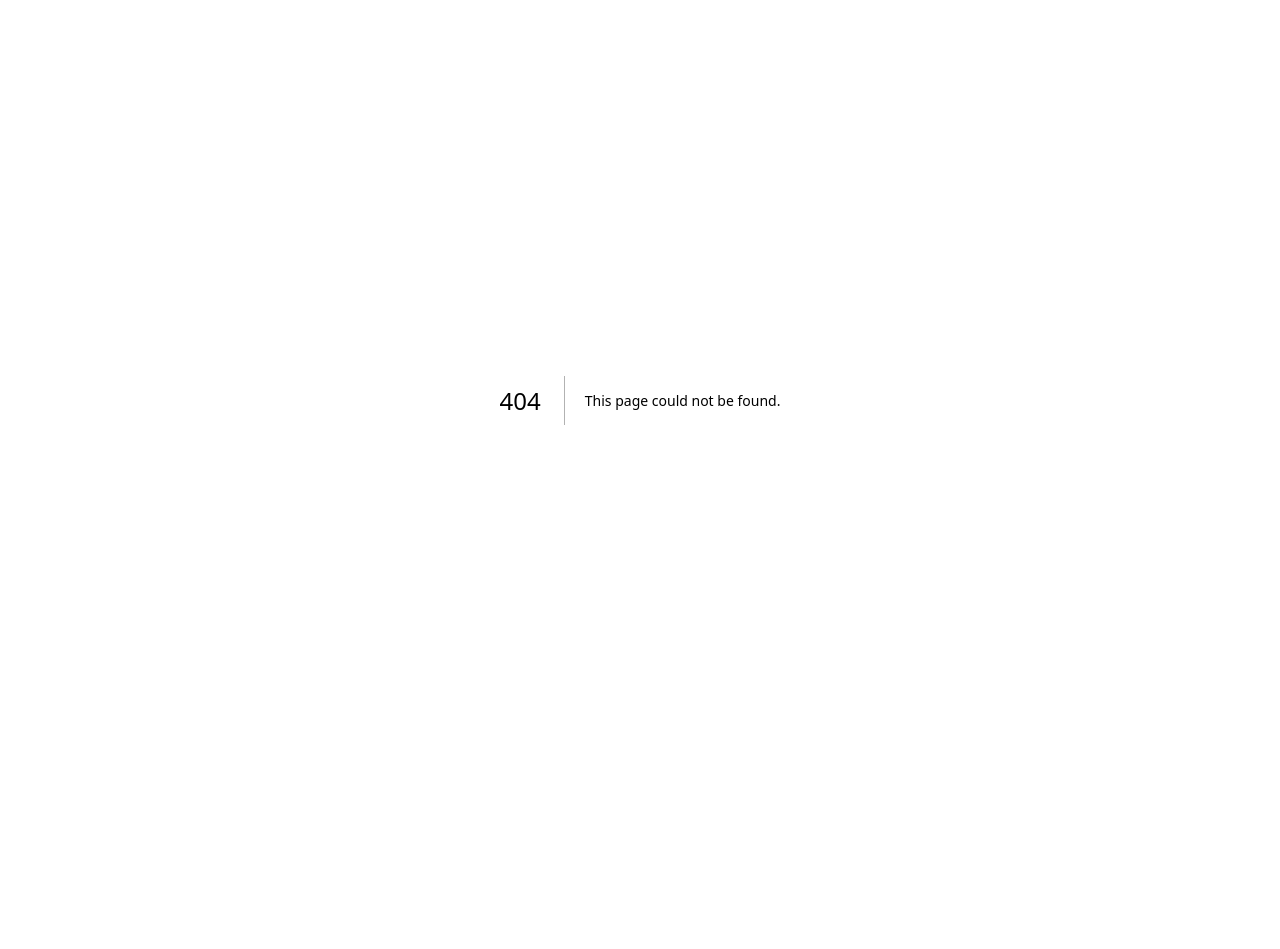
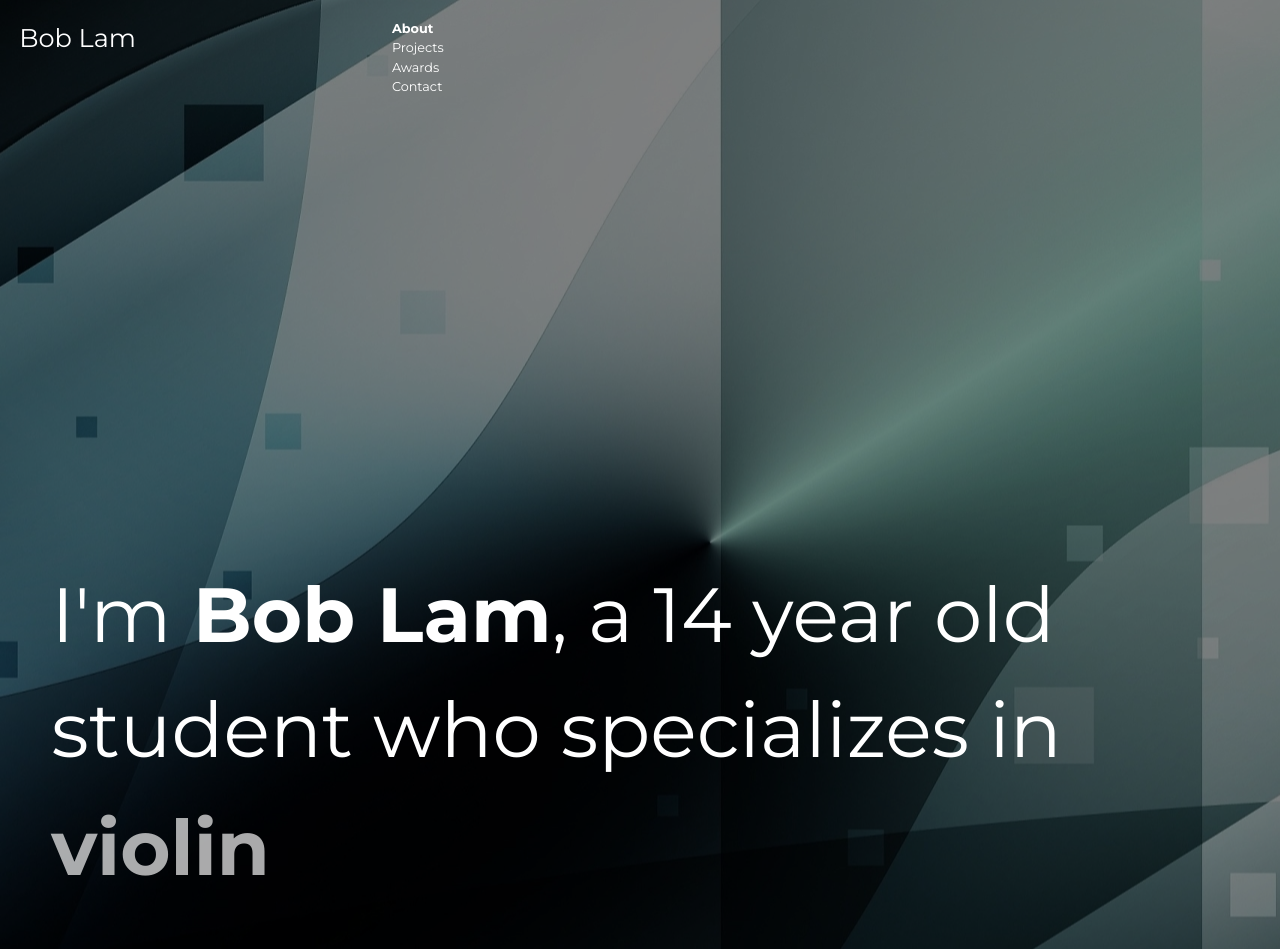
Before and after one commit to boblamceo/portfolio, a Next.js app: page /main in a window 1280 px wide. Before the commit this address had no page. Shown: the top 949 px of the page. Before the commit the page ends 800 px from the top, so only its background shows below. Built offline with nearby package versions, Linux system fonts and the light colour scheme.

Commit message:
made input

```diff
--- a/app/about/page.js
+++ /dev/null
@@ -1,73 +0,0 @@
-"use client";
-
-import React, { useEffect, useState } from "react";
-import Header from "../header";
-import { Montserrat, Open_Sans } from "next/font/google";
-import { motion } from "framer-motion";
-
-const montserrat = Montserrat({
-    subsets: ["latin"],
-    display: "swap",
-});
-
-const opensans = Open_Sans({
-    subsets: ["latin"],
-    display: "swap",
-});
-
-const About = () => {
-    const [product, setProduct] = useState(0);
-    const productList = [
-        "robots",
-        "violin",
-        "websites",
-        "apps",
-        "AI",
-        "video games",
-        "swimming",
-    ];
-    useEffect(() => {
-        setTimeout(() => {
-            setProduct((product + 1) % productList.length);
-            console.log((product + 1) % productList.length);
-        }, 4000);
-    }, [product]);
-    const date1 = new Date("6/9/2010");
-    const date2 = new Date();
-    const diffTime = Math.abs(date2 - date1);
-    const diffYear = Math.floor(diffTime / (1000 * 60 * 60 * 24 * 365));
-    return (
-        <div className="bg-slate-800 w-screen flex flex-col scrollbar-hide">
-            <Header />
-            <div className="about-bg w-screen h-[calc(100vh+13vw)] mt-0">
-                {/* <div
-                    className={`text-white ${montserrat.className} text-[6vw] break-words w-screen  whitespace-normal pl-[4vw] pr-[5vw] mt-[17vw]`}
-                >
-                    I'm<span className="font-bold">&nbsp;Bob Lam</span>
-                    {`, a ${diffYear} year old
-                    student who specializes in `}
-                </div>
-                <div className="w-screen h-[8vw] pl-[4vw] pr-[5vw] overflow-hidden">
-                    <motion.h1
-                        className={`text-white ${montserrat.className} text-[6vw] font-bold`}
-                        animate={{
-                            y: ["55%", 0],
-                            opacity: [0, 0.7],
-                        }}
-                        transition={{
-                            duration: 2,
-                            ease: "easeInOut",
-                            repeat: Infinity,
-                            repeatType: "mirror",
-                        }}
-                    >
-                        {productList[product]}
-                    </motion.h1>
-                </div> */}
-            </div>
-            <div className="projects-bg w-screen h-screen"></div>
-        </div>
-    );
-};
-
-export default About;
--- /dev/null
+++ b/app/aboutPage.js
@@ -0,0 +1,65 @@
+"use client";
+
+import React, { useEffect, useState } from "react";
+import { Montserrat, Open_Sans } from "next/font/google";
+import { motion } from "framer-motion";
+
+const montserrat = Montserrat({
+    subsets: ["latin"],
+    display: "swap",
+});
+
+const About = ({ innerref }) => {
+    const [product, setProduct] = useState(0);
+    const productList = [
+        "robots",
+        "violin",
+        "websites",
+        "apps",
+        "AI",
+        "video games",
+        "swimming",
+    ];
+    useEffect(() => {
+        setTimeout(() => {
+            setProduct((product + 1) % productList.length);
+        }, 4000);
+    }, [product]);
+    const date1 = new Date("6/9/2010");
+    const date2 = new Date();
+    const diffTime = Math.abs(date2 - date1);
+    const diffYear = Math.floor(diffTime / (1000 * 60 * 60 * 24 * 365));
+    return (
+        <div
+            className="about-bg w-screen h-[calc(100vh+13vw)] mt-0 bg-cover bg-no-repeat flex flex-col justify-end pb-[6vw]"
+            ref={innerref}
+        >
+            <div
+                className={`text-white ${montserrat.className} text-[6vw] break-words w-screen  whitespace-normal pl-[4vw] pr-[5vw]`}
+            >
+                I'm<span className="font-bold">&nbsp;Bob Lam</span>
+                {`, a ${diffYear} year old
+                    student who specializes in `}
+            </div>
+            <div className="w-screen h-[8vw] pl-[4vw] pr-[5vw] overflow-hidden">
+                <motion.h1
+                    className={`text-white ${montserrat.className} text-[6vw] font-bold`}
+                    animate={{
+                        y: ["55%", 0],
+                        opacity: [0, 0.7],
+                    }}
+                    transition={{
+                        duration: 2,
+                        ease: "easeInOut",
+                        repeat: Infinity,
+                        repeatType: "mirror",
+                    }}
+                >
+                    {productList[product]}
+                </motion.h1>
+            </div>
+        </div>
+    );
+};
+
+export default About;
--- a/app/globals.css
+++ b/app/globals.css
@@ -29,7 +29,7 @@ head,
 }
 
 /* For IE, Edge and Firefox */
-.scrollbar-hide {
+html {
     -ms-overflow-style: none; /* IE and Edge */
     scrollbar-width: none; /* Firefox */
 }
--- a/app/header.js
+++ b/app/header.js
@@ -1,8 +1,7 @@
 "use client";
 
 import React from "react";
-import { Montserrat, Open_Sans } from "next/font/google";
-import { usePathname } from "next/navigation";
+import { Montserrat } from "next/font/google";
 import { motion } from "framer-motion";
 
 const montserrat = Montserrat({
@@ -10,8 +9,7 @@ const montserrat = Montserrat({
     display: "swap",
 });
 
-const Header = () => {
-    const pathname = usePathname();
+const Header = ({ page }) => {
     return (
         <motion.div
             className={`flex flex-row p-[1.5vw] ${montserrat.className} fixed top-0`}
@@ -22,28 +20,28 @@ const Header = () => {
             <ul className="ml-[20vw] text-white">
                 <li
                     className={`text-[1vw] header-bt ${
-                        pathname === "/about" && "font-bold"
+                        page === "/about" && "font-bold"
                     }`}
                 >
                     About
                 </li>
                 <li
                     className={`text-[1vw] header-bt ${
-                        pathname === "/projects" && "font-bold"
+                        page === "/projects" && "font-bold"
                     }`}
                 >
                     Projects
                 </li>
                 <li
                     className={`text-[1vw] header-bt ${
-                        pathname === "/awards" && "font-bold"
+                        page === "/awards" && "font-bold"
                     }`}
                 >
                     Awards
                 </li>
                 <li
                     className={`text-[1vw] header-bt ${
-                        pathname === "/contact" && "font-bold"
+                        page === "/contact" && "font-bold"
                     }`}
                 >
                     Contact
--- /dev/null
+++ b/app/main/page.js
@@ -0,0 +1,38 @@
+"use client";
+
+import React, { useState, useRef, useEffect } from "react";
+import Header from "../header";
+import About from "../aboutPage";
+import Projects from "../projectPage";
+import { Link, animateScroll as scroll } from "react-scroll";
+
+const Main = () => {
+    const aboutRef = useRef(null);
+    const projectsRef = useRef(null);
+    const [isVisible, setIsVisible] = useState("/about");
+
+    useEffect(() => {
+        window.addEventListener("scroll", handleScroll);
+        return () => window.removeEventListener("scroll", handleScroll);
+    }, []);
+
+    const handleScroll = () => {
+        console.log(
+            window.scrollY,
+            window.innerHeight + window.innerWidth * 0.13
+        );
+        if (window.scrollY < window.innerHeight + window.innerWidth * 0.13) {
+            setIsVisible("/about");
+        } else {
+            setIsVisible("/projects");
+        }
+    };
+    return (
+        <div className="bg-slate-800 w-screen flex flex-col">
+            <Header page={isVisible} /> <About innerref={aboutRef} />{" "}
+            <Projects innerref={projectsRef} />
+        </div>
+    );
+};
+
+export default Main;
--- a/app/page.js
+++ b/app/page.js
@@ -32,7 +32,7 @@ export default function Home() {
     useEffect(() => {
         if (leave) {
             setTimeout(() => {
-                router.push("/about");
+                router.push("/main");
             }, 1000);
         }
     }, [leave]);
@@ -103,7 +103,7 @@ export default function Home() {
                                 </h1>
 
                                 <div
-                                    className={`${opensans.className} border-2 w-[30vw] p-[1.5vw] text-[1.5vw] flex flex-row align-middle border-opacity-100 hover:border-opacity-0 transition-all duration-500 bg-gradient-to-r to-white/0 via-red-500 from-white/0 bg-size-200 bg-pos-0 hover:bg-pos-100 cursor-pointer`}
+                                    className={`${opensans.className} border-2 w-[30vw] p-[1.5vw] text-[1.5vw] flex flex-row align-middle border-opacity-100 hover:border-opacity-0 transition-all duration-500 bg-gradient-to-r to-white/0 via-[#F2613F] from-white/0 bg-size-200 bg-pos-0 hover:bg-pos-100 cursor-pointer`}
                                     onMouseEnter={() => {
                                         setOn(true);
                                     }}
--- /dev/null
+++ b/app/projectPage.js
@@ -0,0 +1,50 @@
+"use client";
+
+import { motion } from "framer-motion";
+import { Montserrat, Open_Sans } from "next/font/google";
+import { useState } from "react";
+
+const montserrat = Montserrat({
+    subsets: ["latin"],
+    display: "swap",
+});
+
+const opensans = Open_Sans({
+    subsets: ["latin"],
+    display: "swap",
+});
+
+const Projects = ({ innerref }) => {
+    // STATE VARIABLES
+    const [userPrompt, setUserPrompt] = useState("");
+    const [generatedImage, setGeneratedImage] = useState("");
+    const [loading, setIsLoading] = useState(false);
+
+    return (
+        <div
+            ref={innerref}
+            className="projects-bg w-screen h-screen bg-cover mt-0 flex flex-col items-center"
+        >
+            <h1
+                className={`text-white font-bold ${montserrat.className} text-[8vw] h-[60vh] flex items-end`}
+            >
+                Projects
+            </h1>
+            <div className="h-[40vh] w-screen flex items-end justify-center">
+                <div className="bg-white border rounded-full w-[80vw] flex flex-row mb-[5vh]">
+                    <div
+                        className={`transition ease-in-out duration-300 bg-[#F2613F] rounded-full text-white w-[25%] p-[1.6vw] text-[1.2vw] text-center ${montserrat.className} font-bold cursor-pointer hover:bg-red-500 `}
+                    >
+                        Generate an Image!
+                    </div>
+                    <input
+                        className={`${opensans.className} w-full px-[1.6vw] rounded-e-full focus:outline-none`}
+                        placeholder="Write your prompt here..."
+                    ></input>
+                </div>
+            </div>
+        </div>
+    );
+};
+
+export default Projects;
--- /dev/null
+++ b/app/serverAI.js
@@ -0,0 +1,40 @@
+require("dotenv").config();
+
+// import OpenAI from "openai";
+
+// export const hi = () => {
+//     console.log(process.env.HI);
+//     return process.env.HI;
+// };
+
+// export const openai = new OpenAI({
+//     apiKey: process.env.NEXT_PUBLIC_OPENAI_KEY,
+// });
+
+// export const handleChange = (e, setUserPrompt) => {
+//     setUserPrompt(e.target.value);
+// };
+
+// export const handleImageHandler = async (
+//     e,
+//     setIsLoading,
+//     setGeneratedImage,
+//     userPrompt
+// ) => {
+//     try {
+//         setIsLoading(true);
+//         e.preventDefault();
+//         const result = await openai.createImage({
+//             prompt: userPrompt,
+//             n: 1,
+//             size: "512x512",
+//         });
+
+//         console.log(result, "result");
+//         setGeneratedImage(result.data.data[0].url);
+//         setIsLoading(false);
+//     } catch (e) {
+//         setIsLoading(false);
+//         console.log(e);
+//     }
+// };
--- a/next.config.mjs
+++ b/next.config.mjs
@@ -1,4 +1,8 @@
 /** @type {import('next').NextConfig} */
-const nextConfig = {};
+const nextConfig = {
+    // env: {
+    //     HI: process.env.HI,
+    // },
+};
 
 export default nextConfig;
--- a/package.json
+++ b/package.json
@@ -9,11 +9,14 @@
     "lint": "next lint"
   },
   "dependencies": {
+    "dotenv": "^16.4.5",
     "framer-motion": "^11.3.8",
     "next": "14.2.5",
+    "openai": "^4.53.0",
     "react": "^18",
     "react-dom": "^18",
-    "react-parallax-mouse": "^2.1.0"
+    "react-parallax-mouse": "^2.1.0",
+    "react-scroll": "^1.9.0"
   },
   "devDependencies": {
     "eslint": "^8",
```
Also changed, not shown: 1 other file (tests, documents, lock files or other folders).
